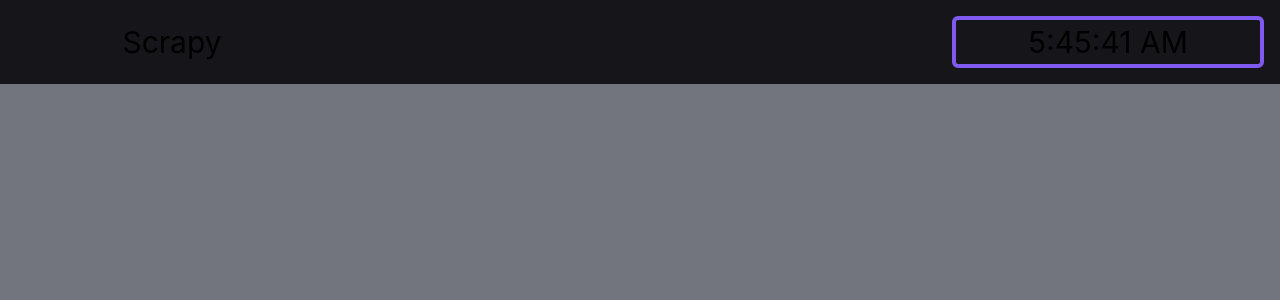
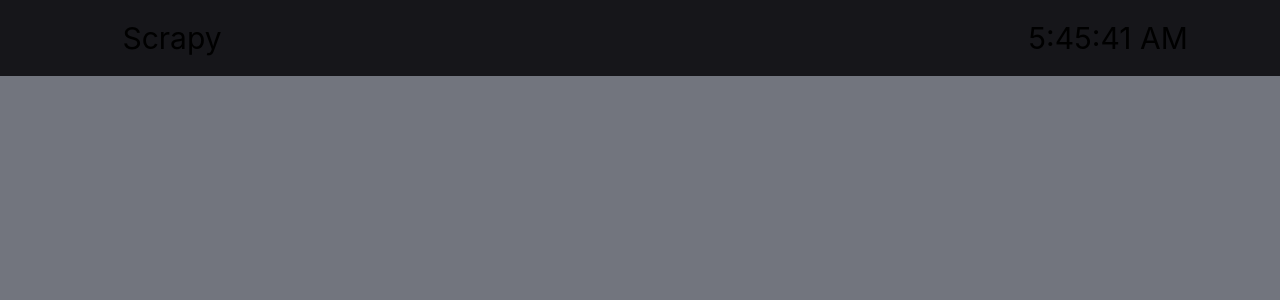
Before and after one commit to samuelymh/stock-scraper, a React (Create React App) app: page / in a window 1280 px wide. Shown: the top 300 px of the page. Built offline with nearby package versions, Linux system fonts and the light colour scheme.

Commit message:
chg: Redesigned

```diff
--- a/src/components/Clock/Clock.jsx
+++ b/src/components/Clock/Clock.jsx
@@ -10,7 +10,7 @@ export default function Clock() {
   }, []);
 
   return (
-    <div className='transition ease-in-out hover:scale-110 border-4 border-[#7f5af0] p-1 my-auto w-1/4 rounded-md'>
+    <div className='transition ease-in-out hover:scale-110 p-1 my-auto w-1/4 rounded-md'>
       {time}
     </div>
   );
```
